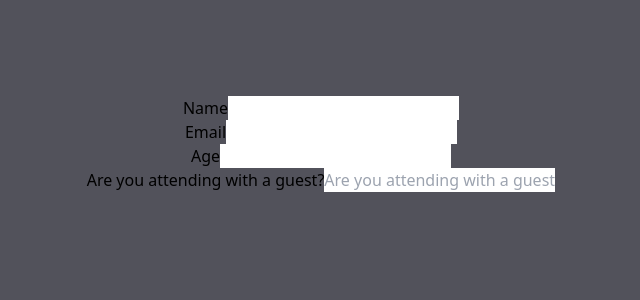
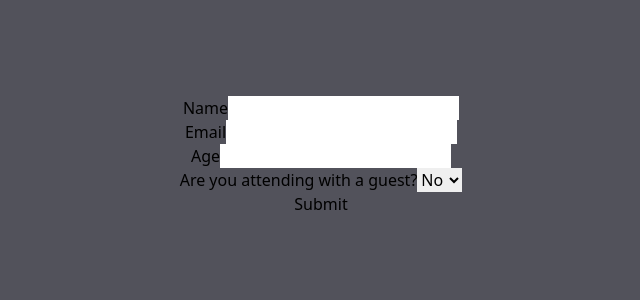
Before and after one commit to Diivvuu/basic, a React (Create React App) app: page / in a window 1280 px wide. Shown: the top 300 px of the page, without its empty margins (319-959 px from the left). Built offline with nearby package versions, Linux system fonts and the light colour scheme.

Commit message:
form working done with proper validation and all, css is pending

```diff
--- a/src/components/Form.js
+++ b/src/components/Form.js
@@ -25,31 +25,83 @@ const validateForm = (values) => {
   return errors;
 };
 const Form = () => {
-  const { formData, errors, handleChange, handleSubmit } = useFormValidation();
+  const { formData, errors, handleChange, handleSubmit } = useFormValidation(
+    {
+      name: "",
+      email: "",
+      age: "",
+      attendingWithGuest: "",
+      guestName: "",
+    },
+    validateForm
+  );
+  const submitForm = () => {
+    alert(`Form Submitted Successfully`);
+  };
   return (
     <div className="h-screen w-full mx-auto bg-zinc-600">
-      <form className="flex flex-col justify-center items-center pt-24">
+      <form
+        className="flex flex-col justify-center items-center pt-24"
+        onSubmit={handleSubmit(submitForm)}
+      >
         <div className="flex">
           <label className="">Name</label>
-          <input name="name" type="text" className="" />
+          <input
+            name="name"
+            type="text"
+            value={formData.name}
+            className=""
+            onChange={handleChange}
+          />
+          {errors.name && <span>{errors.name}</span>}
         </div>
         <div>
           <label className="">Email</label>
-          <input name="" type="" className="" />
+          <input
+            name="email"
+            type="email"
+            value={formData.email}
+            className=""
+            onChange={handleChange}
+          />
+          {errors.email && <span>{errors.email}</span>}
         </div>
         <div>
           <label className="">Age</label>
-          <input name="" type="" className="" />
+          <input
+            name="age"
+            type="number"
+            value={formData.age}
+            className=""
+            onChange={handleChange}
+          />
+          {errors.age && <span>{errors.age}</span>}
         </div>
         <div>
           <label className="">Are you attending with a guest?</label>
-          <input
-            name=""
-            type=""
+          <select
+            name="attendingWithGuest"
+            value={formData.attendingWithGuest}
             className=""
-            placeholder="Are you attending with a guest"
-          />
+            onChange={handleChange}
+          >
+            <option value="No">No</option>
+            <option value="Yes">Yes</option>
+          </select>
         </div>
+        {formData.attendingWithGuest === "Yes" && (
+          <div>
+            <label>Guest Name : </label>
+            <input
+              name="guestName"
+              type="text"
+              value={formData.guestName}
+              onChange={handleChange}
+            />
+            {errors.guestName && <span>{errors.guestName}</span>}
+          </div>
+        )}
+        <button type="submit">Submit</button>
       </form>
     </div>
   );
```
